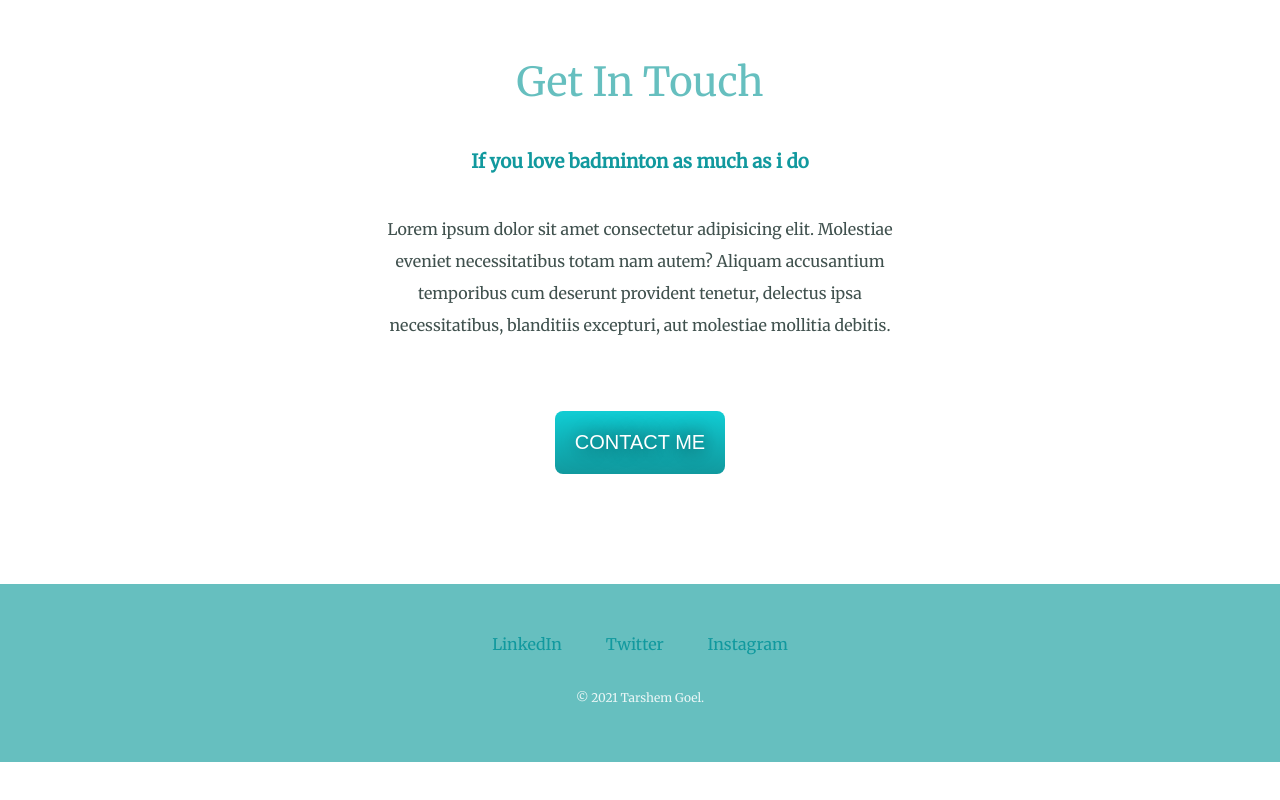
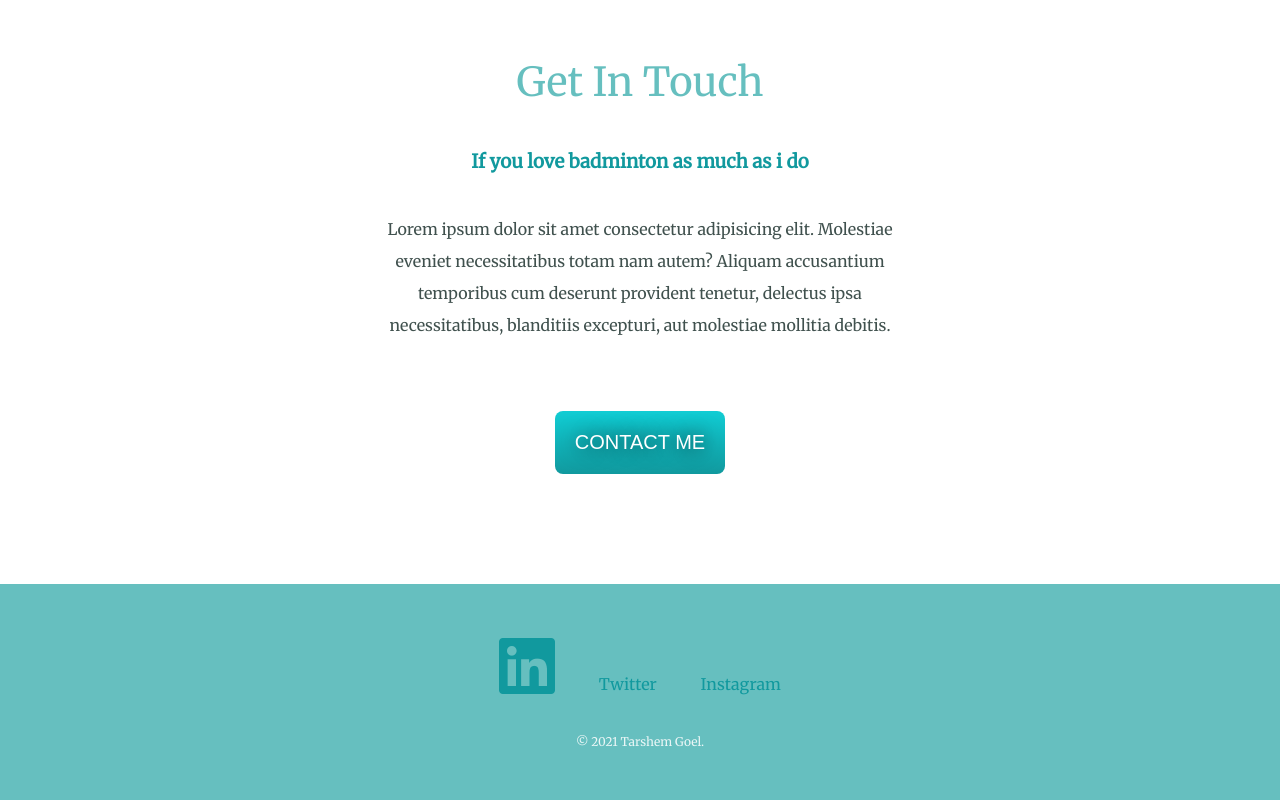
Before and after one commit to Tarshem/HTML-CSS, a plain HTML site: page index.html in a window 1280 px wide. Shown: the part 2403-3203 px from the top of the page. Before the commit the page ends 3165 px from the top, so only its background shows below. Drawn offline with Linux system fonts and the light colour scheme.

Commit message:
Update index.html

```diff
--- a/index.html
+++ b/index.html
@@ -5,6 +5,7 @@
         <title>Tarshem Goel</title>
         <link rel="stylesheet" href="styles.css">
         <link rel="icon" href="favicon.png">
+        <script src="https://kit.fontawesome.com/454e64db67.js" crossorigin="anonymous"></script>
         <link href="https://fonts.googleapis.com/css2?family=Merriweather&family=Montserrat&family=Sacramento&display=swap" rel="stylesheet">
     </head>
     <body>
@@ -46,7 +47,7 @@
 
 
           <div class="bottom-container">
-            <a class="footer-link" href="https://www.linkedin.com/in/tarshem-goel-8147731ab/">LinkedIn</a>
+            <a class="footer-link" href="https://www.linkedin.com/in/tarshem-goel-8147731ab/"><i class="fab fa-linkedin fa-4x"></i></a>
             <a class="footer-link" href="https://twitter.com/Tarshem30928107">Twitter</a>
             <a class="footer-link" href="https://www.instagram.com/tarshem_goel/">Instagram</a>
             <p class="copyright">© 2021 Tarshem Goel.</p>
```
